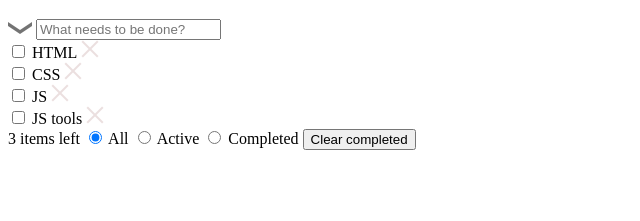
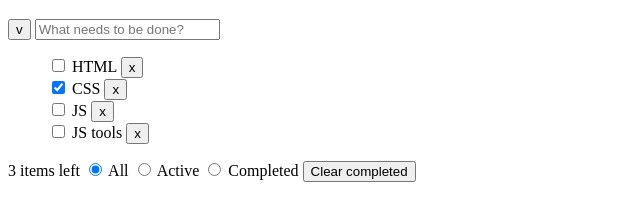
Before and after one commit to ok-technopolis-2020/Zakharova_Alena, a plain HTML site: page index.html in a window 1280 px wide. Shown: the part 61-282 px from the top of the page, without its empty margins (0-640 px from the left). Drawn offline with Linux system fonts and the light colour scheme.

Commit message:
changed buttons and some tags

```diff
--- a/index.html
+++ b/index.html
@@ -3,38 +3,45 @@
 <head>
 	<meta charset="utf-8">
 	<title>todo</title>
+	<style>
+		li {
+			list-style-type: none;
+		}
+	</style>
 </head>
 <body>
 	<header>
 		<h1>todos</h1>
 	</header>
 
+	<form>
 		<div>
-		<div>
-			<input type="image" src="icons/select-all.png">
+			<input type="button" value="v">
 			<input type="text" placeholder="What needs to be done?">
 		</div>
 
-		<div>
+		<ul>
+			<li>
 				<input type="checkbox">
 				<label contenteditable="true">HTML</label>
-			<input type="image" src="icons/close.png">
-		</div>
-		<div>
-			<input type="checkbox">
+				<input type="button" value="x">
+			</li>
+			<li>
+				<input type="checkbox" checked="checked">
 				<label contenteditable="true">CSS</label>
-			<input type="image" src="icons/close.png">
-		</div>
-		<div>
+				<input type="button" value="x">
+			</li>
+			<li>
 				<input type="checkbox">
 				<label contenteditable="true">JS</label>
-			<input type="image" src="icons/close.png">
-		</div>
-		<div>
+				<input type="button" value="x">
+			</li>
+			<li>
 				<input type="checkbox">
 				<label contenteditable="true">JS tools</label>
-			<input type="image" src="icons/close.png">
-		</div>
+				<input type="button" value="x">
+			</li>
+		</ul>
 
 		<div>
 			<label>3 items left</label>
@@ -50,7 +57,7 @@
 
 			<input type="button" value="Clear completed">
 		</div>
-	</div>
+	</form>
 
 </body>
 </html>
```
Lines whose indentation alone changed are shown as unchanged.
